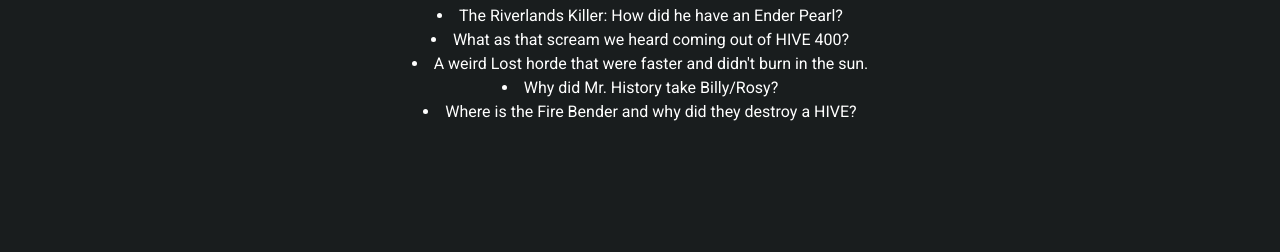
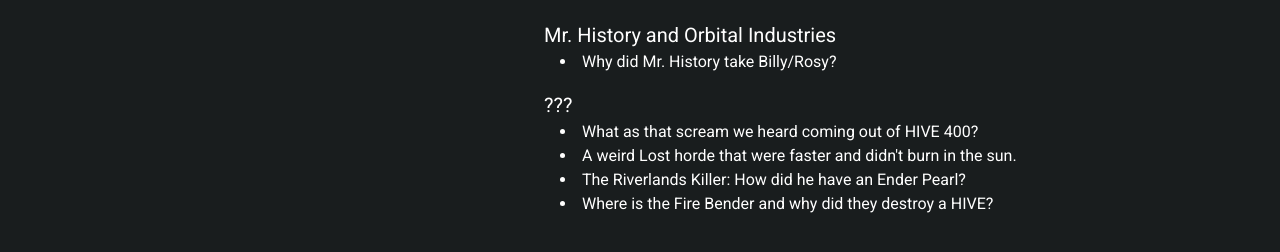
Before and after one commit to rjg5314/AdventureMap.io, a website: page index.html in a window 1280 px wide. Shown: the part 456-708 px from the top of the page. Drawn offline with nearby package versions, Linux system fonts and the light colour scheme; a script that the page names is missing.

Commit message:
Add files via upload

```diff
--- a/index.html
+++ b/index.html
@@ -56,12 +56,14 @@
             </p>
 
             <p class="pt-16 text-4xl text-center">Mysteries</p>
-            <ul class="list-inside md:list-disc text-center">
-              <li>The Riverlands Killer: How did he have an Ender Pearl?</li>
-              <li>What as that scream we heard coming out of HIVE 400?</li>
-              <li>A weird Lost horde that were faster and didn't burn in the sun.</li>
-              <li>Why did Mr. History take Billy/Rosy?</li>
-			  <li>Where is the Fire Bender and why did they destroy a HIVE?</li>
+            <ul class="list-inside md:list-disc" style="margin-left: 40%;">
+              <p class="pt-4 text-xl">Mr. History and Orbital Industries</p>
+                <li class="pl-4">Why did Mr. History take Billy/Rosy?</li>
+              <p class="pt-4 text-xl">???</p>
+                <li class="pl-4">What as that scream we heard coming out of HIVE 400?</li>
+                <li class="pl-4">A weird Lost horde that were faster and didn't burn in the sun.</li>
+                <li class="pl-4">The Riverlands Killer: How did he have an Ender Pearl?</li>
+                <li class="pl-4">Where is the Fire Bender and why did they destroy a HIVE?</li>
             </ul>
 
           </div>
```
